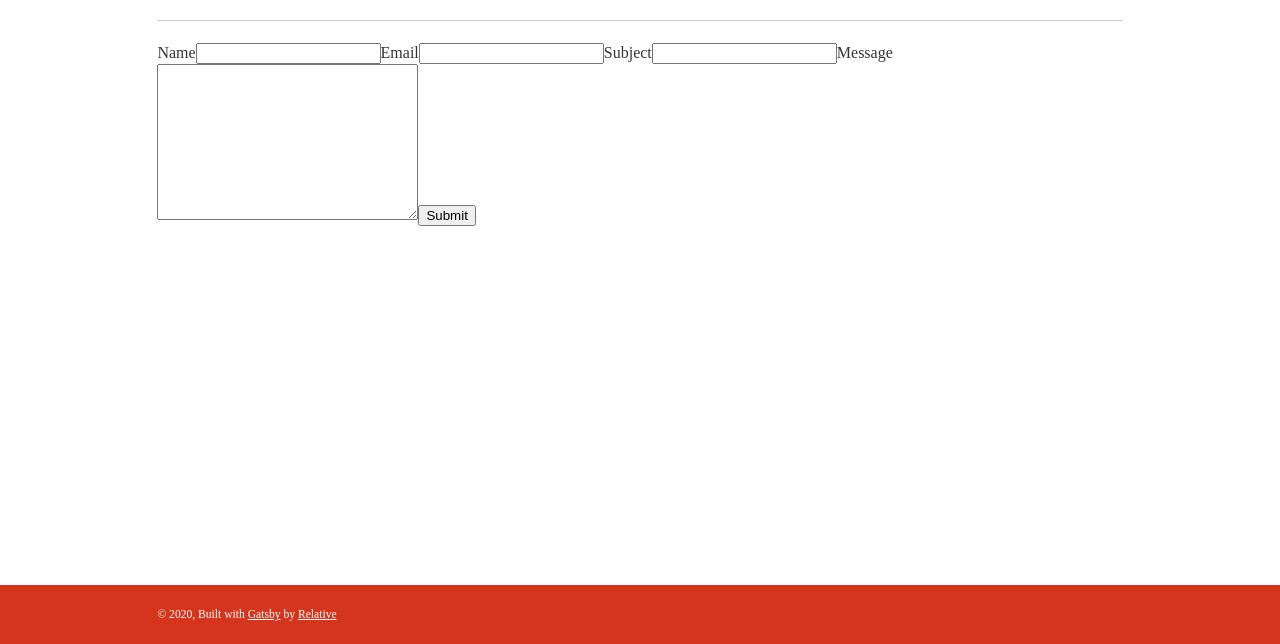
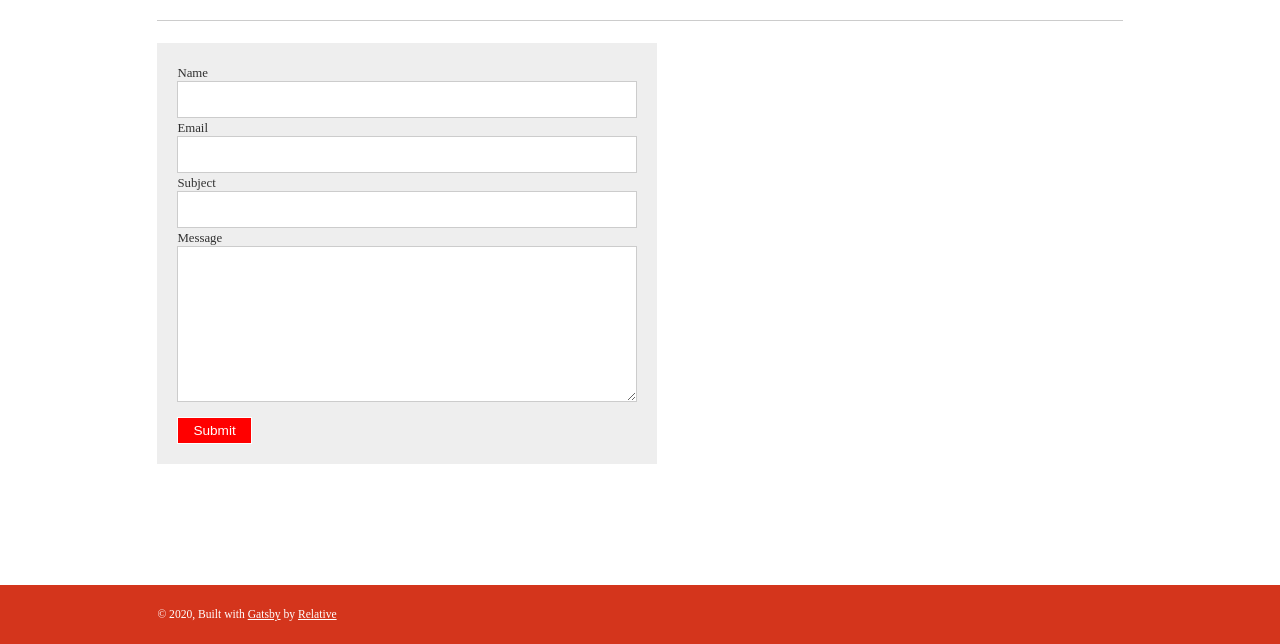
Before and after one commit to HackCOVID-19/hack-covid-site, a Gatsby site: page /contact in a window 1280 px wide. Shown: the part 227-871 px from the top of the page. Built offline with nearby package versions, Linux system fonts and the light colour scheme; Gatsby itself is replaced by a stand-in of ours; what typography-theme-alton would draw is missing.

Commit message:
Initial contact page

```diff
--- /dev/null
+++ b/src/pages/contact.css
@@ -0,0 +1,38 @@
+form {
+  max-width: 500px;
+  background: #eee;
+  padding: 20px;
+}
+
+input,
+textarea {
+  display: block;
+  width: 100%;
+  border: 1px solid #ccc;
+}
+
+label {
+  font-size: 80%;
+  padding-bottom: 5px;
+}
+
+input {
+  padding: 10px;
+  font-size: 85%;
+}
+
+.btn {
+  background: red;
+  font-weight: 400;
+  font-size: 85%;
+  color: #fff;
+  border: 1px solid #fff;
+  margin-top: 15px;
+  padding: 5px 15px;
+  transition: 1s all ease;
+  cursor: pointer;
+}
+
+.btn:hover {
+  background: #000;
+}
--- a/src/pages/contact.js
+++ b/src/pages/contact.js
@@ -1,6 +1,8 @@
 import React from "react"
 import Layout from "../components/layout"
 import SEO from "../components/seo"
+
+import "./contact.css"
 
 const contact = () => {
   return (
@@ -23,7 +25,9 @@ const contact = () => {
         <input name="subject" type="text" />
         <label htmlFor="message">Message</label>
         <textarea name="message" id="#message" cols="30" rows="10"></textarea>
-        <button type="submit">Submit</button>
+        <button class="btn submit-btn" type="submit">
+          Submit
+        </button>
       </form>
     </Layout>
   )
```
